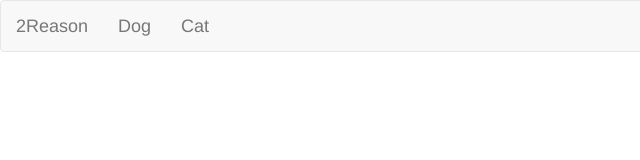
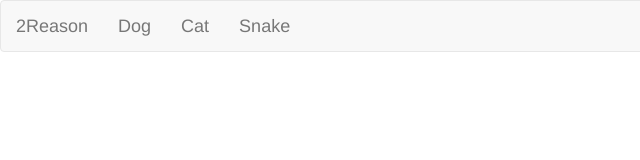
Before and after one commit to lfbvyo/2reason, a website: page public/index.html at #/app in a window 1280 px wide. Shown: the full height of the page, 0-640 px from the left. Drawn offline with nearby package versions, Linux system fonts and the light colour scheme.

Commit message:
test HEAD3

```diff
--- a/public/app/navbar/navbar.html
+++ b/public/app/navbar/navbar.html
@@ -10,6 +10,7 @@
         <a class="navbar-brand" href="/#/">2Reason</a>
         <a class="navbar-brand" href="/#/">Dog</a>
         <a class="navbar-brand" href="/#/">Cat</a>
+        <a class="navbar-brand" href="/#/">Snake</a>
     </div>
     <!-- Collect the nav links, forms, and other content for toggling -->
     <div class="collapse navbar-collapse" collapse="navbarController.navCollapsed">
```
